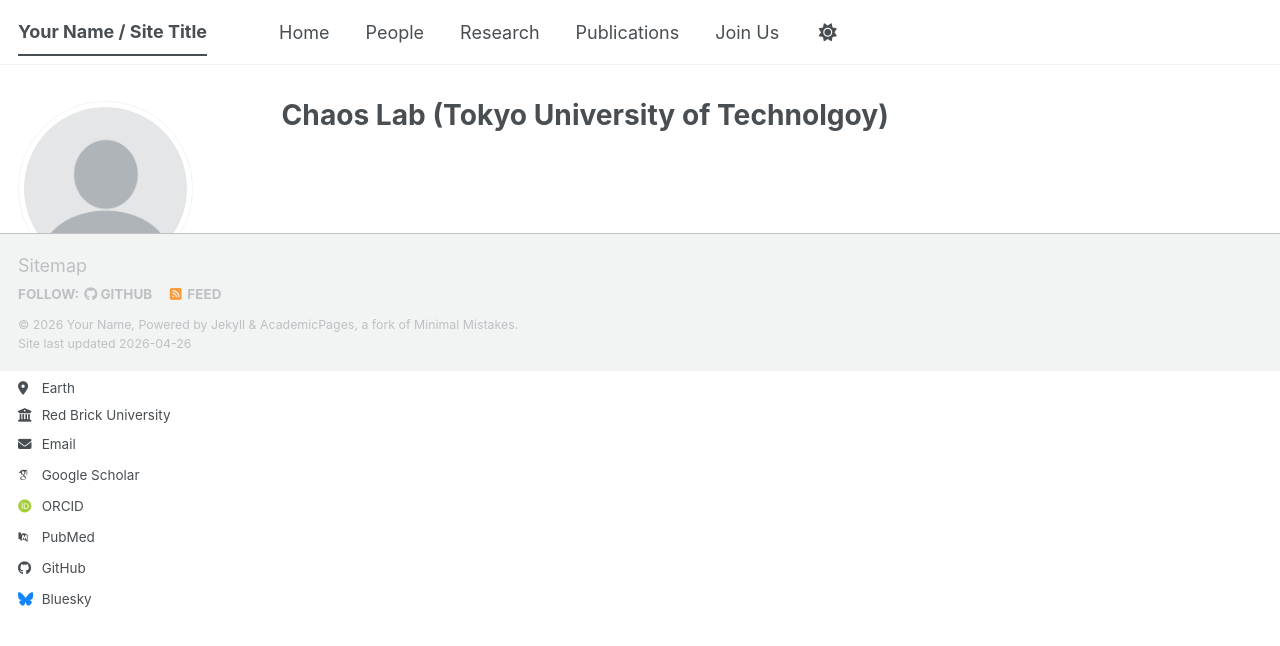
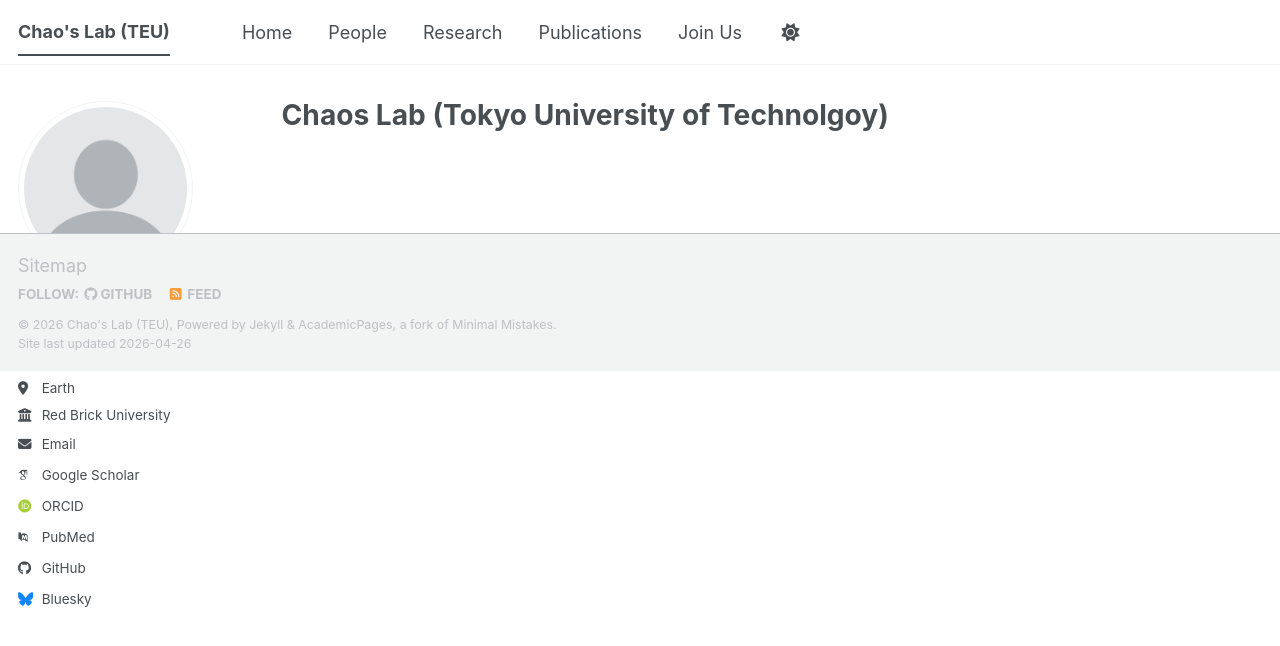
Before and after one commit to arthas946/arthas946.github.io, a Jekyll site: the page built from index.html, in a window 1280 px wide. Shown: the top 646 px of the page. Built offline with Jekyll 4.4.1, drawn with Linux system fonts in a browser that asks for light colours; some web fonts are replaced; a script bundle is joined from its source files by our own code; library files that are not in the unit come from our copies.

Commit message:
Update _config.yml

```diff
--- a/_config.yml
+++ b/_config.yml
@@ -9,12 +9,11 @@
 # Basic Site Settings
 locale                   : "en-US"
 site_theme               : "default" # The available themes options are "default", "air", "sunrise", "mint", "dirt" and "contrast"
-title                    : "Your Name / Site Title"
-title_separator          : "-"
-name                     : &name "Your Name"
-description              : &description "Your Name's academic portfolio"   # Update this with a general description of your site, this is the default if not overridden by a page
-url                      : https://academicpages.github.io # The base hostname & protocol for your site e.g. "https://[your GitHub username].github.io",
-                                                           # or if you already have some other page hosted on Github then use "https://[your GitHub username].github.io/[Your Repo Name]"
+title: "Chao's Lab (TEU)"
+name: "Chao's Lab (TEU)"
+description: "AI-native Networking, TONaaS, AutoNaaS"
+url: "https://arthas946.github.io"
+repository: "arthas946/arthas946.github.io"
 baseurl                  : "" # the subpath of your site, e.g. "/blog"
 repository               : "academicpages/academicpages.github.io"
 
```
